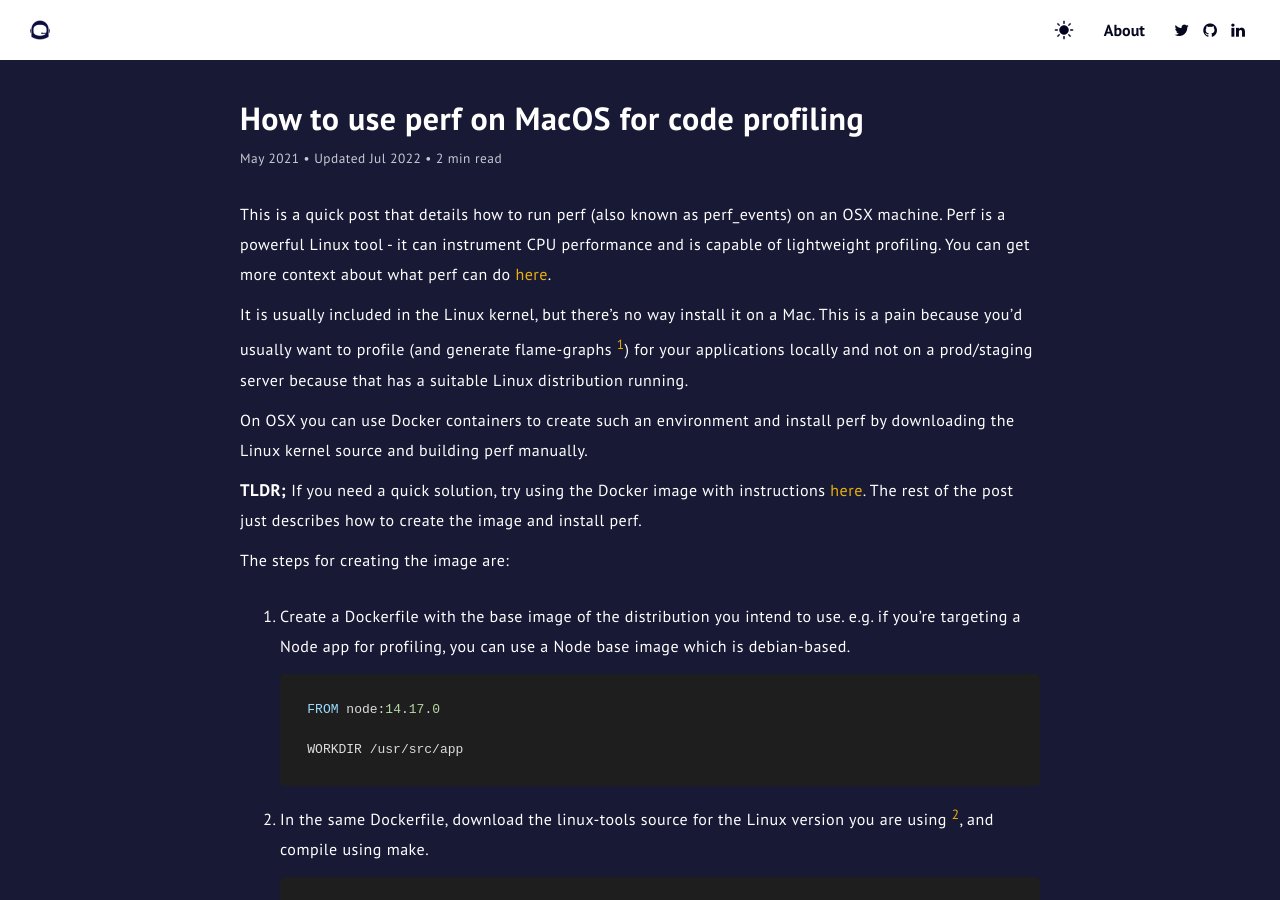
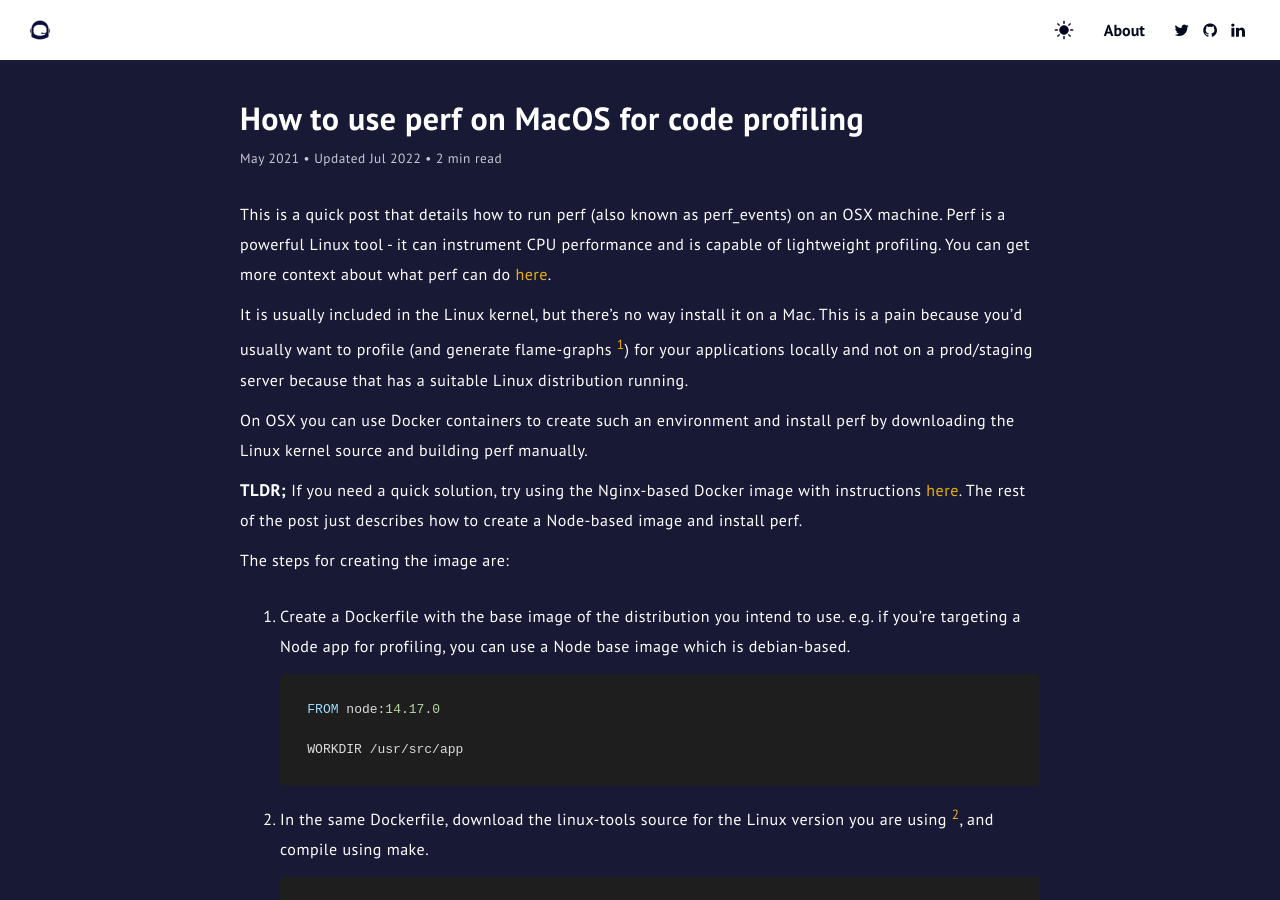
Before and after one commit to OpeOnikute/opeonikute.github.io, a Jekyll site: the page built from posts/how-to-use-perf-on-macos.md, in a window 1280 px wide and 900 px high. Built offline with Jekyll 4.4.1, drawn with Linux system fonts in a browser that asks for light colours.

Commit message:
minor update

```diff
--- a/posts/how-to-use-perf-on-macos.md
+++ b/posts/how-to-use-perf-on-macos.md
@@ -14,7 +14,7 @@
 
 On OSX you can use Docker containers to create such an environment and install perf by downloading the Linux kernel source and building perf manually.
 
-**TLDR;** If you need a quick solution, try using the Docker image with instructions [here](https://github.com/OpeOnikute/perf-tools). The rest of the post just describes how to create the image and install perf.
+**TLDR;** If you need a quick solution, try using the Nginx-based Docker image with instructions [here](https://github.com/OpeOnikute/perf-tools). The rest of the post just describes how to create a Node-based image and install perf.
 
 The steps for creating the image are:
 
```
